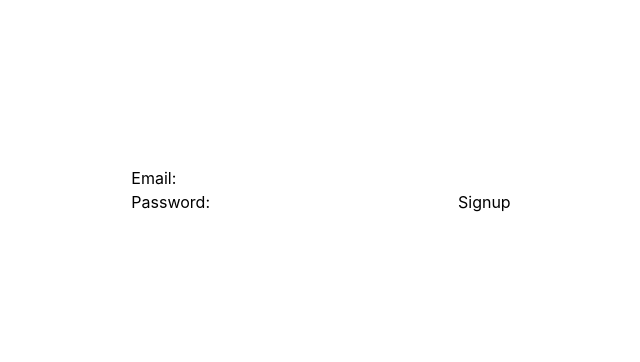
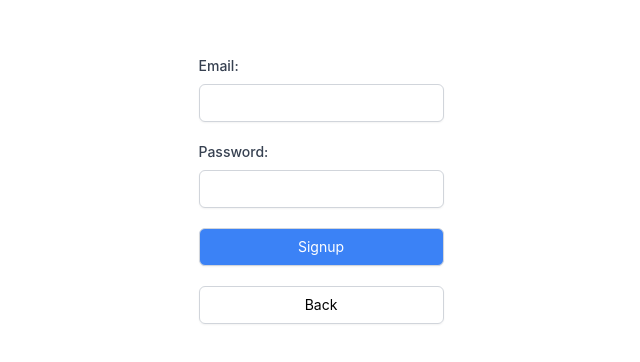
Before and after one commit to DiazIgnacio/tasks-list-manager, a React (Create React App) app in the folder client/: page /signup in a window 1280 px wide. Shown: the part 210-572 px from the top of the page, without its empty margins (319-959 px from the left). Built offline with nearby package versions, Linux system fonts and the light colour scheme; no server answers.

Commit message:
style(signup): improve styling

```diff
--- a/client/src/pages/Signup/index.jsx
+++ b/client/src/pages/Signup/index.jsx
@@ -2,6 +2,7 @@ import React, { useState } from 'react';
 
 import { useNavigate } from 'react-router-dom';
 
+import { Label, Input, Button } from '../../components';
 import apiClient from '../../utils/axios';
 
 const Signup = () => {
@@ -26,27 +27,31 @@ const Signup = () => {
   };
 
   return (
-    <form onSubmit={handleSubmit}>
-      <label>
+    <form onSubmit={handleSubmit} className="space-y-5">
+      <Label>
         Email:
-        <input
+        <Input
           type="email"
           name="email"
           value={formData.email}
           onChange={handleChange}
         />
-      </label>
-      <br />
-      <label>
+      </Label>
+      <Label>
         Password:
-        <input
+        <Input
           type="password"
           name="password"
           value={formData.password}
           onChange={handleChange}
         />
-      </label>
-      <button type="submit">Signup</button>
+      </Label>
+      <Button variant="filled" type="submit">
+        Signup
+      </Button>
+      <Button variant="outlined" onClick={() => navigate('/login')}>
+        Back
+      </Button>
     </form>
   );
 };
```
